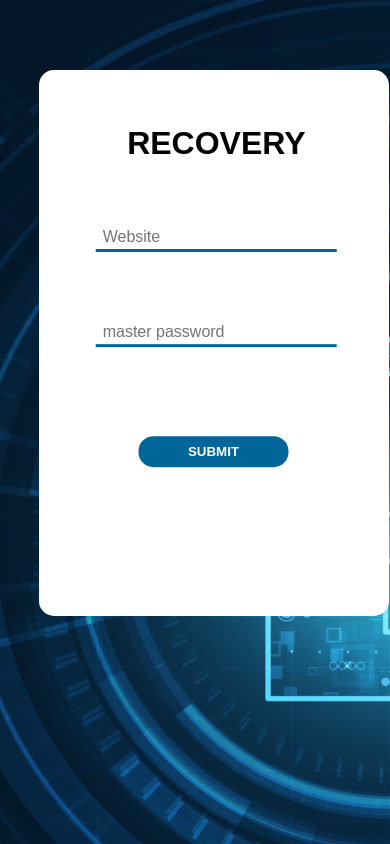
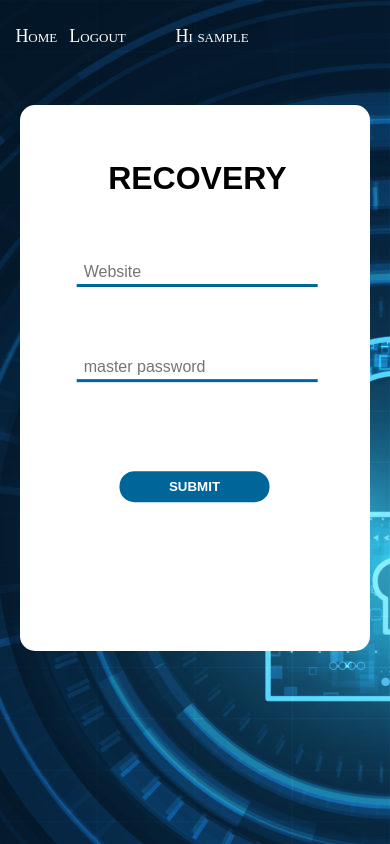
Before and after one commit to dpakverma789/django-project-PasswordManager, a Django app: page /manager/recovery/ in a window 390 px wide; the page is wider, and only the part inside the window is pictured. Run offline with Django 3.2, Linux system fonts and the light colour scheme; the visitor is signed in with stand-in values (Sample User, id 1); some libraries are stand-ins or nearby versions.

Commit message:
improve in mobile view

```diff
--- a/django_project/settings.py
+++ b/django_project/settings.py
@@ -36,7 +36,6 @@ INSTALLED_APPS = [
     'django.contrib.messages',
     'django.contrib.staticfiles',
     'passwordManager',
-    # 'NGO',
     'users'
 ]
 
--- a/passwordManager/static/css/password_manager.css
+++ b/passwordManager/static/css/password_manager.css
@@ -1,7 +1,7 @@
 
 body
 {
-	margin: 5% 10%;
+	margin: 5% 5% 5%;
 	background-color: #006699;
 	background: url('/static/images/428.jpg');
 	background-blend-mode: screen;
@@ -16,6 +16,7 @@ body
   background-color: white;
   border-radius: 15px;
   position: relative;
+  transition:  margin .8s;
 }
 
 h1
@@ -104,11 +105,14 @@ input[type='submit']:hover
     width: 100%;
     height: 50px;
     transition: height .8s;
+    position: absolute;
+    top: 2cm;
+    left: 3cm;
  }
 .navigation-bar ul {
     display: inline-flex;
-    margin: 5px;
-    font-size: 20px;
+    margin: 10px;
+    font-size: 18px;
     font-variant: small-caps;
 }
 .navigation-bar >ul >li {
@@ -121,3 +125,31 @@ input[type='submit']:hover
     text-decoration:none;
     color: #fff;
  }
+
+ .user-recover{
+        position: relative;
+        left: 27cm;
+    }
+ .user-home{
+    position: relative;
+    left: 25cm;
+ }
+
+@media screen and (max-width: 900px)
+{
+    #box{
+      padding-top: 50px;
+      width: 350px;
+      height: 31em;
+      margin: 30% auto;
+      background-color: white;
+      border-radius: 15px;
+      position: relative;
+      transition: 2s;
+    }
+    .user-recover,.user-home{
+        position: relative;
+        left: 1cm;
+    }
+
+}
--- a/passwordManager/templates/password_manager.html
+++ b/passwordManager/templates/password_manager.html
@@ -10,7 +10,7 @@
 			<li><a href="/manager/save">Home</a></li>
 			<li><a href="/manager/recovery/">Recover</a></li>
 			<li><a href="/signout">Logout</a></li>
-			<li><a style="position: relative;left: 25cm;">Hi {{data.user}}</a></li>
+			<li class="user-home"><a>Hi {{data.user}}</a></li>
 		</ul>
 	</div>
 {% endblock %}
--- a/passwordManager/templates/recover.html
+++ b/passwordManager/templates/recover.html
@@ -9,7 +9,7 @@
 		<ul>
 			<li><a href="/manager/save">Home</a></li>
 			<li><a href="/signout">Logout</a></li>
-			<li><a style="position: relative;left: 27cm;">Hi {{data.user}}</a></li>
+			<li class="user-recover"><a>Hi {{data.user}}</a></li>
 		</ul>
 	</div>
 {% endblock %}
@@ -25,7 +25,7 @@
 		{%endif%}
 		{% for msg in messages %}
 			<div class="alert alert-danger alert-dismissible fade show" role="alert"
-				 style="background-color:#ff3333;font-size:20px;
+				 style="background-color:#ff3333;font-size:16px;
 				 transform: translate(0px, -30px);color:#fff">
 				<span style="margin-left: 50px;">{{msg}}</span>
 				<button type="button" class="close" data-dismiss="alert" aria-label="Close">
```
